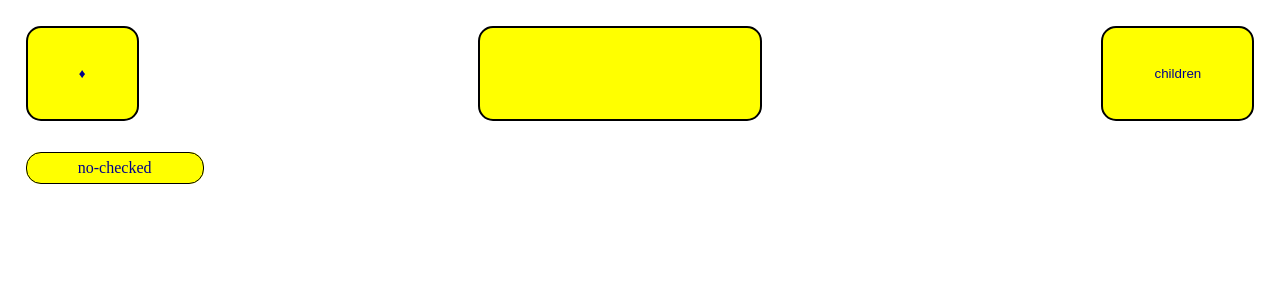
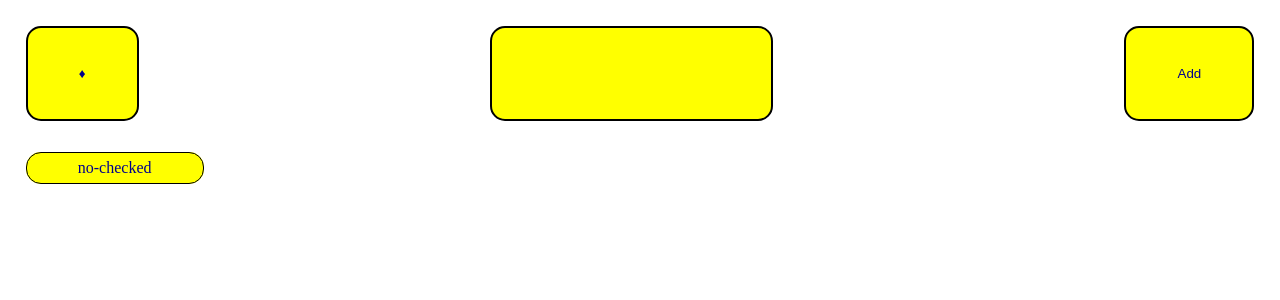
Before and after one commit to tramallo/exercise-emoji_todo_list, a React (Vite) app: page / in a window 1280 px wide. Shown: the top 300 px of the page. Built offline with nearby package versions, Linux system fonts and the light colour scheme.

Commit message:
NewTodo -> set Add button name

```diff
--- a/src/components/NewTodo.tsx
+++ b/src/components/NewTodo.tsx
@@ -43,7 +43,7 @@ export default function NewTodo({ onNewTodo, options }: NewTodoProps) {
         onSelect={setName}
         options={{ allowCustomInput: true, allowNullish: true }}
       />
-      <Button onClick={handleAddClick}>children</Button>
+      <Button onClick={handleAddClick}>Add</Button>
     </div>
   );
 }
```
